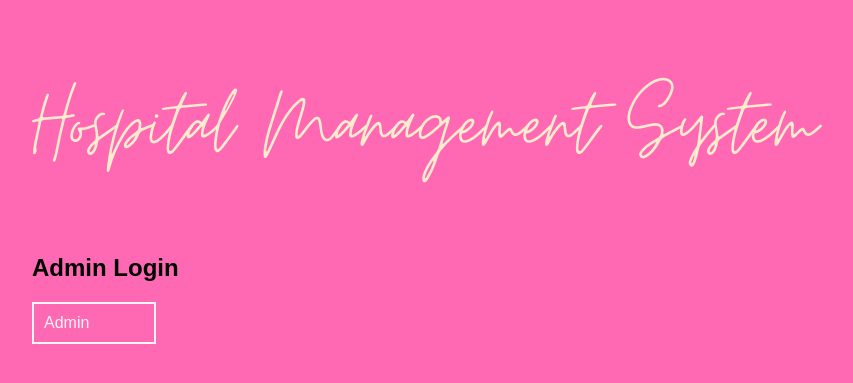
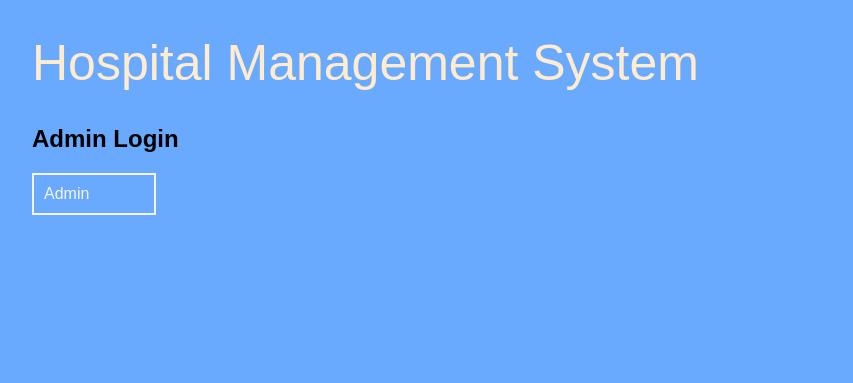
Before and after one commit to karmakarsubhajit/HospitalManagementSystem, a PHP site: page / in a window 1280 px wide. Shown: the top 383 px of the page, without its empty margins (292-1145 px from the left). Run offline with PHP 8.4, Linux system fonts and the light colour scheme.

Commit message:
changes color and font-family

```diff
--- a/php_scripts/styles/login.css
+++ b/php_scripts/styles/login.css
@@ -1,10 +1,6 @@
-@font-face {
-    font-family: moontime;
-    src: url("../../assets/MoonTime-Regular-www.Dfonts.org_1/MoonTime-Regular-www.Dfonts.org/MoonTime-Regular.otf");
-  }
 
 *{
-    background-color: hotpink;
+    background-color: rgb(105, 170, 255);
     font-family: sans-serif;
 }
 
@@ -14,8 +10,8 @@
 
 .login__heading{
     color: blanchedalmond;
-    font-family: moontime;
-    font-size: 100px;
+    font-family: sans-serif;
+    font-size: 50px;
     font-weight: normal;
 }
 
```
